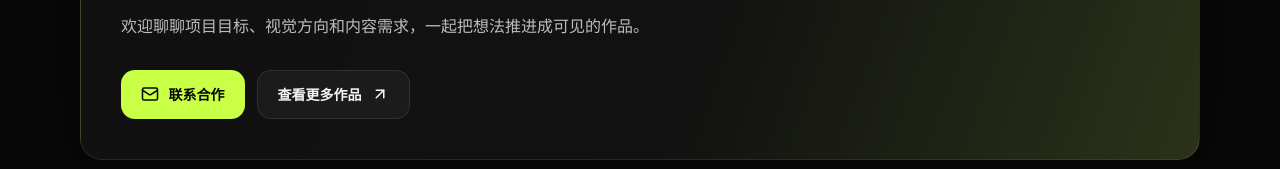
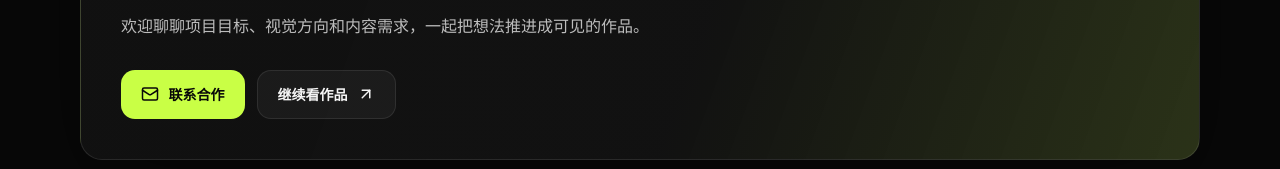
Before and after one commit to 80202313yudi-byte/yudi-website, a Next.js app: page /works/brand-visual-system in a window 1280 px wide. Shown: the part 3325-3494 px from the top of the page. Built offline with nearby package versions, Linux system fonts and the light colour scheme; no server answers.

Commit message:
Share return logic for detail-page bottom CTA

```diff
--- a/app/works/[slug]/page.tsx
+++ b/app/works/[slug]/page.tsx
@@ -1,12 +1,13 @@
 import type { Metadata } from "next";
 import Link from "next/link";
-import { ArrowLeft, ArrowRight, ArrowUpRight, Check, Mail } from "lucide-react";
+import { ArrowLeft, ArrowRight, Check, Mail } from "lucide-react";
 import { notFound } from "next/navigation";
 import { Footer } from "@/components/Footer";
 import { ProjectDetailIntro } from "@/components/ProjectDetailIntro";
 import { ProjectHomeLink } from "@/components/ProjectHomeLink";
 import { ProjectDetailTransition } from "@/components/ProjectDetailTransition";
 import { ProjectMedia } from "@/components/ProjectMedia";
+import { ProjectReturnToWorksButton } from "@/components/ProjectReturnToWorksButton";
 import { ScrollToTop } from "@/components/ScrollToTop";
 import { getProjectBySlug, projects } from "@/data/projects";
 
@@ -201,10 +202,7 @@ export default async function ProjectPage({ params }: ProjectPageProps) {
                   <Mail size={18} aria-hidden="true" />
                   联系合作
                 </ProjectHomeLink>
-                <ProjectHomeLink href="/#works" className="btn-secondary">
-                  查看更多作品
-                  <ArrowUpRight size={18} aria-hidden="true" />
-                </ProjectHomeLink>
+                <ProjectReturnToWorksButton />
               </div>
             </div>
           </div>
--- a/components/ProjectDetailIntro.tsx
+++ b/components/ProjectDetailIntro.tsx
@@ -18,7 +18,7 @@ const ease = [0.22, 1, 0.36, 1] as const;
 
 export function ProjectDetailIntro({ project }: ProjectDetailIntroProps) {
   const reduceMotion = useHydratedReducedMotion();
-  const { exiting, returnToWorks } = useProjectDetailTransition();
+  const { exiting, handleReturnToWorks } = useProjectDetailTransition();
   const initial = reduceMotion ? false : { opacity: 0, y: 12 };
   const animate = { opacity: 1, y: 0 };
   const transition = (delay: number) => ({
@@ -34,7 +34,7 @@ export function ProjectDetailIntro({ project }: ProjectDetailIntroProps) {
         className="case-back-link"
         aria-label="返回之前浏览的作品位置"
         disabled={exiting}
-        onClick={returnToWorks}
+        onClick={handleReturnToWorks}
       >
         <ArrowLeft size={17} aria-hidden="true" />
         返回作品列表
--- a/components/ProjectDetailTransition.tsx
+++ b/components/ProjectDetailTransition.tsx
@@ -19,7 +19,7 @@ type ProjectDetailTransitionProps = {
 
 type ProjectTransitionContextValue = {
   exiting: boolean;
-  returnToWorks: () => void;
+  handleReturnToWorks: () => void;
 };
 
 const ProjectTransitionContext = createContext<ProjectTransitionContextValue | null>(null);
@@ -51,7 +51,7 @@ export function ProjectDetailTransition({
   const reduceMotion = useHydratedReducedMotion();
   const [exiting, setExiting] = useState(false);
 
-  const returnToWorks = useCallback(() => {
+  const handleReturnToWorks = useCallback(() => {
     if (exiting) {
       return;
     }
@@ -76,7 +76,10 @@ export function ProjectDetailTransition({
     router.push(`/#${getProjectCardId(projectSlug)}`);
   }, [exiting, projectSlug, router]);
 
-  const contextValue = useMemo(() => ({ exiting, returnToWorks }), [exiting, returnToWorks]);
+  const contextValue = useMemo(
+    () => ({ exiting, handleReturnToWorks }),
+    [exiting, handleReturnToWorks],
+  );
 
   return (
     <ProjectTransitionContext.Provider value={contextValue}>
--- /dev/null
+++ b/components/ProjectReturnToWorksButton.tsx
@@ -0,0 +1,30 @@
+"use client";
+
+import { ArrowUpRight } from "lucide-react";
+import type { ReactNode } from "react";
+import { useProjectDetailTransition } from "@/components/ProjectDetailTransition";
+
+type ProjectReturnToWorksButtonProps = {
+  children?: ReactNode;
+  className?: string;
+};
+
+export function ProjectReturnToWorksButton({
+  children = "继续看作品",
+  className = "btn-secondary",
+}: ProjectReturnToWorksButtonProps) {
+  const { exiting, handleReturnToWorks } = useProjectDetailTransition();
+
+  return (
+    <button
+      type="button"
+      className={className}
+      aria-label="返回之前浏览的作品位置继续看作品"
+      disabled={exiting}
+      onClick={handleReturnToWorks}
+    >
+      {children}
+      <ArrowUpRight size={18} aria-hidden="true" />
+    </button>
+  );
+}
```
Also changed, not shown: 1 other file (tests, documents, lock files or other folders).
